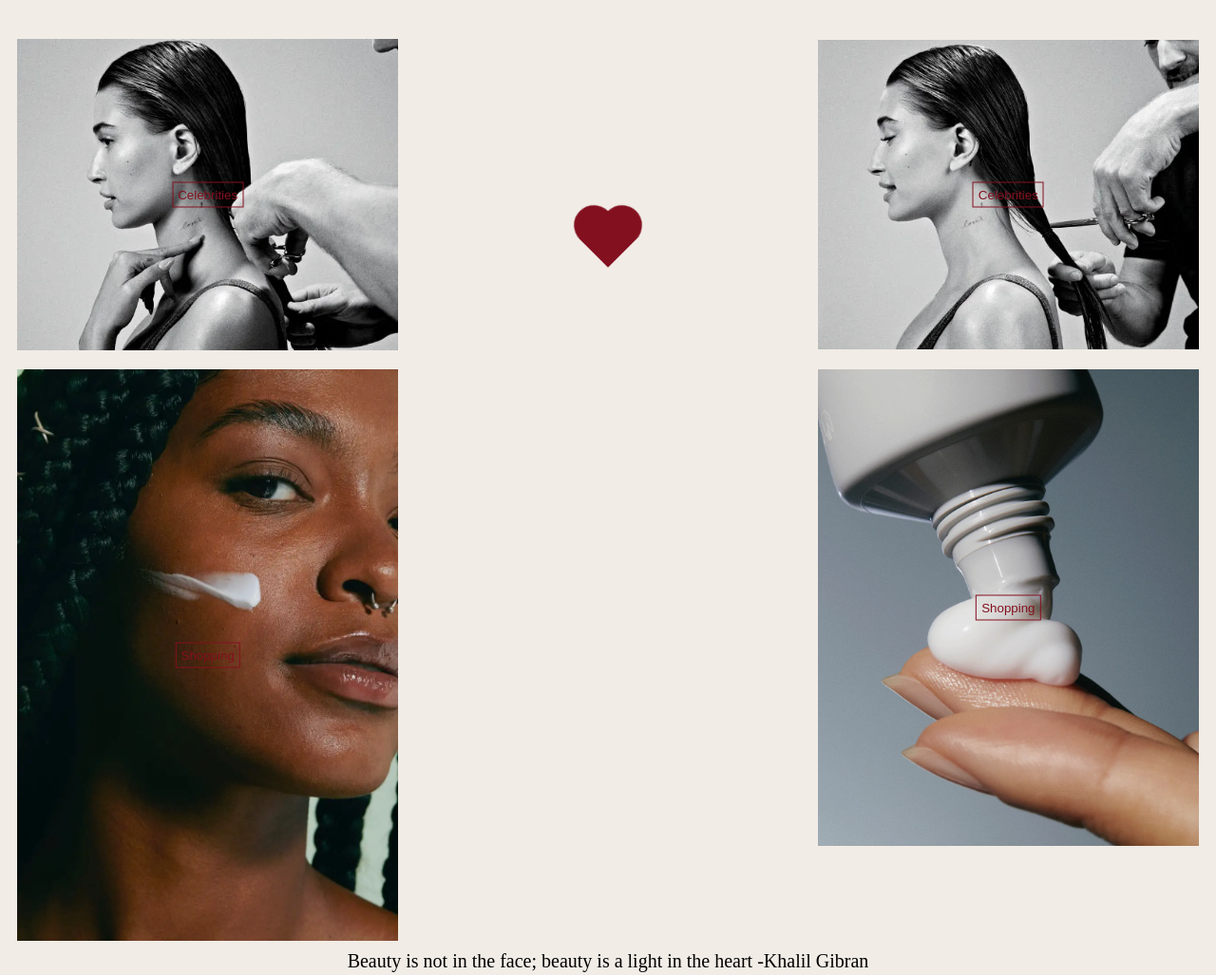
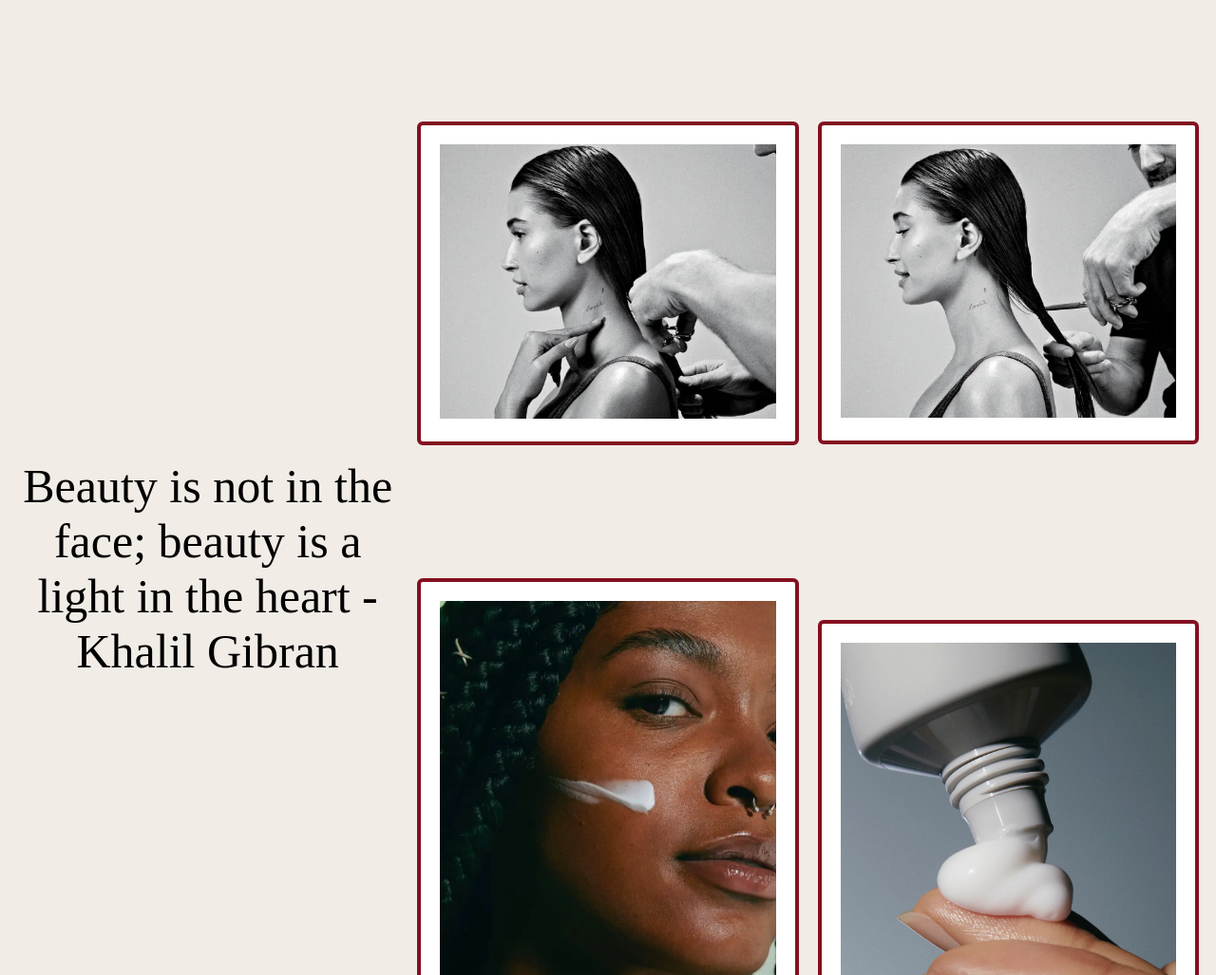
Before and after one commit to angelaslinker/Senior-Project, a plain HTML site: page template.html in a window 1280 px wide. Shown: the part 125-1152 px from the top of the page at 95% size. Drawn offline with Linux system fonts and the light colour scheme; a web font is replaced by a local one.

Commit message:
added image effects

```diff
--- a/styles/styles.css
+++ b/styles/styles.css
@@ -1,8 +1,13 @@
+:root {
+    --heart: "m200 85.5c-52.48-90.765-195.2-64.48-195.2 49.96 0 75.31 88.21 155.42 187.645 250.815 1.995 1.935 4.56 2.905 7.15 2.905s5.155-0.97 7.15-2.905c99.434-95.385 187.645-175.505 187.645-250.815 0-114.44-142.72-140.725-195.2-49.96z";
+}
+
+
+
 * {
     color: #83101f;
     background-color: #f1ece6;
 }
-
 
 header {
     display: flex;
@@ -25,10 +30,13 @@
     color: #83101f;
 }
 
-
 .main-content {
     display: grid;
     grid-template-columns: 1fr 1fr 1fr;
+    grid-template-rows: 1fr 1fr;
+    grid-template-areas:
+        "quote-container image1 image3"
+        "quote-container image2 image4";
     align-items: center;
 }
 
@@ -37,18 +45,11 @@
     margin: 0;
 }
 
-/* img {
-    width: 100%;
-    max-width: 20rem;
-} */
-
-
 .heart-container {
     position: relative;
     display: inline-block;
     top: 15rem;
 }
-
 
 @keyframes beat {
     0% {
@@ -75,7 +76,6 @@
         transform: rotate(-45deg) scale(1);
     }
 }
-
 
 .heart {
     animation: beat 2s infinite alternate;
@@ -108,6 +108,29 @@
     top: 0;
 }
 
+.title {
+    color: black;
+
+}
+
+.main-content .image-container .title {
+    background-color: transparent;
+    padding: 5px;
+    border: 1px solid;
+    transition: background-color 0.3s;
+    cursor: pointer;
+    position: absolute;
+    top: 50%;
+    left: 50%;
+    transform: translate(-50%, -50%);
+    z-index: 1;
+    display: none;
+}
+
+.main-content .image-container:hover .title {
+    display: block;
+}
+
 
 
 .main-content .image-container {
@@ -121,9 +144,26 @@
     margin: 10px;
 }
 
+.image-container:nth-child(2) {
+    grid-area: image1;
+}
+
+.image-container:nth-child(3) {
+    grid-area: image2;
+}
+
+.image-container:nth-child(4) {
+    grid-area: image3;
+}
+
+.image-container:nth-child(5) {
+    grid-area: image4;
+}
+
 .main-content .image-container .image {
     max-width: 100%;
     height: auto;
+    transition: all 0.3s ease-in-out
 }
 
 .main-content .image-container .title {
@@ -139,37 +179,43 @@
     z-index: 1;
 }
 
-
 .main-content .image-container .title:hover {
     background-color: rgba(0, 0, 0, 0.5);
 }
 
 .quote-container {
+    grid-area: quote-container;
     text-align: center;
+    position: relative;
 }
 
 .quote {
     color: black;
-    font-size: 20px;
-
+    font-size: 50px;
+    display: inline-block;
 }
 
-
 .main-content .image-container {
-    position: relative;
+    color: #83101f !important;
+    text-transform: uppercase;
+    background: #ffffff;
+    padding: 20px;
+    border: 4px solid #83101f !important;
+    border-radius: 6px;
+    display: inline-block;
+    transition: all 0.3s ease-in-out
 }
 
-.main-content .image-container:nth-child(2) {
-    grid-column: 1;
-    grid-row: 2 / span 2;
+.main-content .image-container:hover {
+    color: #494949 !important;
+    border-radius: 50px;
+    border-color: #494949 !important;
+    transition: all 0.3s ease-in-out
 }
 
-.main-content .image-container:nth-child(3) {
-    grid-column: 3;
-    grid-row: 1;
+.main-content .image-container:hover img {
+    color: #494949 !important;
+    border-radius: 50px;
+    border-color: #494949 !important;
+    transition: all 0.3s ease-in-out
 }
-
-.main-content .image-container:nth-child(4) {
-    grid-column: 3;
-    grid-row: 2;
-}
--- a/template.html
+++ b/template.html
@@ -41,20 +41,15 @@
                 <li class="nav-item"><a class="nav-link" href="#">Shopping</a></li>
             </ul>
         </nav>
-        <div class="heart-container">
+        <!-- <div class="heart-container">
             <span class="heart"></span>
-        </div>
+        </div> -->
 
     </header>
     <main>
         <section class="main-content">
-            <div class="image-container">
-                <button class="title">Celebrities</button>
-                <img class="image" alt="Image 1">
-            </div>
-            <div class="image-container">
-                <button class="title">Shopping</button>
-                <img class="image" alt="Image 1">
+            <div class="quote-container">
+                <div class="quote"> This will change later</div>
             </div>
             <div class="image-container">
                 <button class="title">Celebrities</button>
@@ -62,13 +57,20 @@
             </div>
             <div class="image-container">
                 <button class="title">Shopping</button>
-                <img class="image" alt="Image 1">
+                <img class="image" alt="Image 2">
             </div>
+            <div class="image-container">
+                <button class="title">Celebrities</button>
+                <img class="image" alt="Image 3">
+            </div>
+            <div class="image-container">
+                <button class="title">Shopping</button>
+                <img class="image" alt="Image 4">
+            </div>
+
         </section>
         <footer>
-            <div class="quote-container">
-                <div class="quote"> This will change later</div>
-            </div>
+
         </footer>
 
     </main>
```
Also changed, not shown: assets/images/heart.svg (added).
